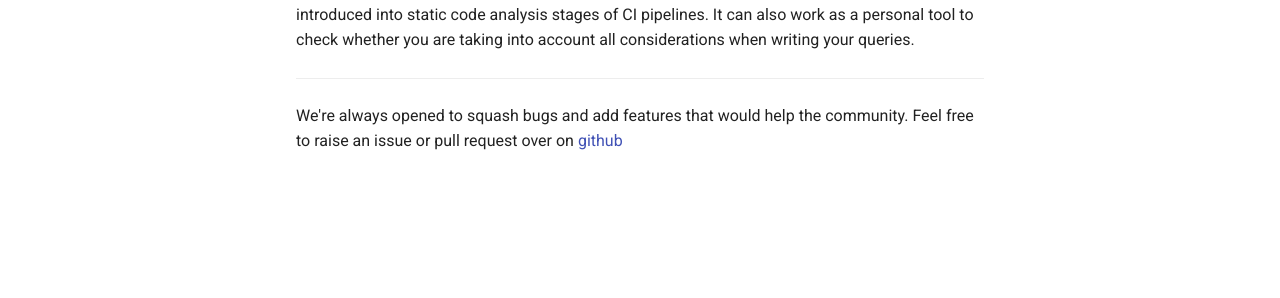
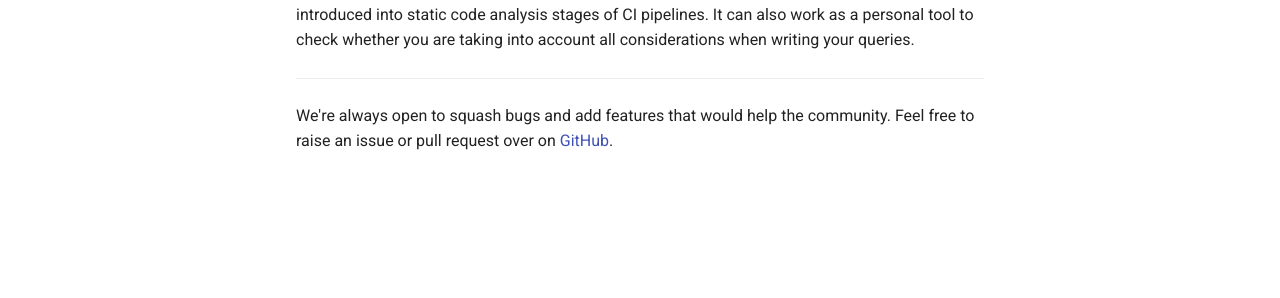
Before and after one commit to collabhere/abbot, an MkDocs documentation site: the page built from docs/pages/index.md, in a window 1280 px wide. Shown: the part 386-684 px from the top of the page. Built offline with MkDocs 1.6.1 and Material for MkDocs 9.7.7, drawn with Linux system fonts in a browser that asks for light colours; old or Windows-style settings are respelled for this version of MkDocs.

Commit message:
docs: minor changes.

```diff
--- a/docs/pages/index.md
+++ b/docs/pages/index.md
@@ -8,4 +8,4 @@ Abbot is built to work without any connections to a database and was originally
 
 ---
 
-We're always opened to squash bugs and add features that would help the community. Feel free to raise an issue or pull request over on [github](https://github.com/wheredevsdev/abbot)
+We're always open to squash bugs and add features that would help the community. Feel free to raise an issue or pull request over on [GitHub](https://github.com/wheredevsdev/abbot).
```
Also changed, not shown: docs/pages/concept.md (added, +1 -0 lines).
